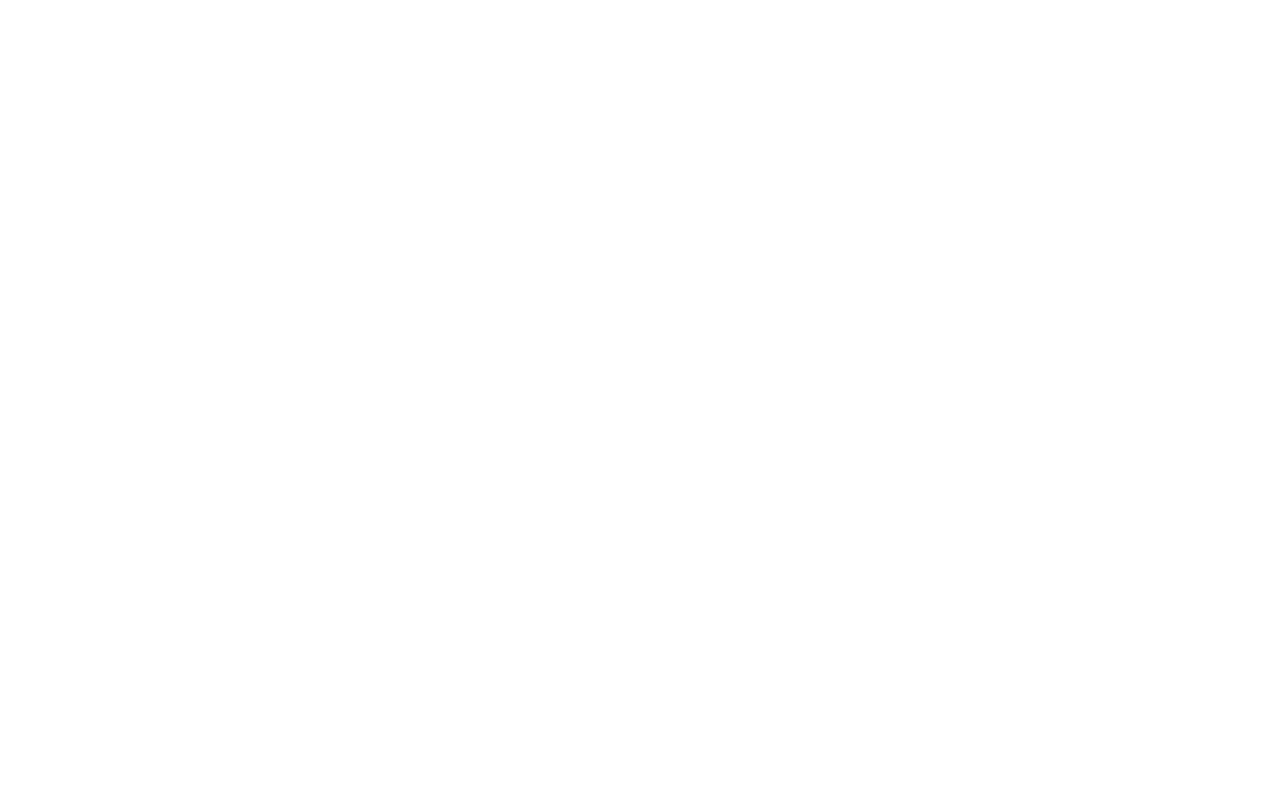
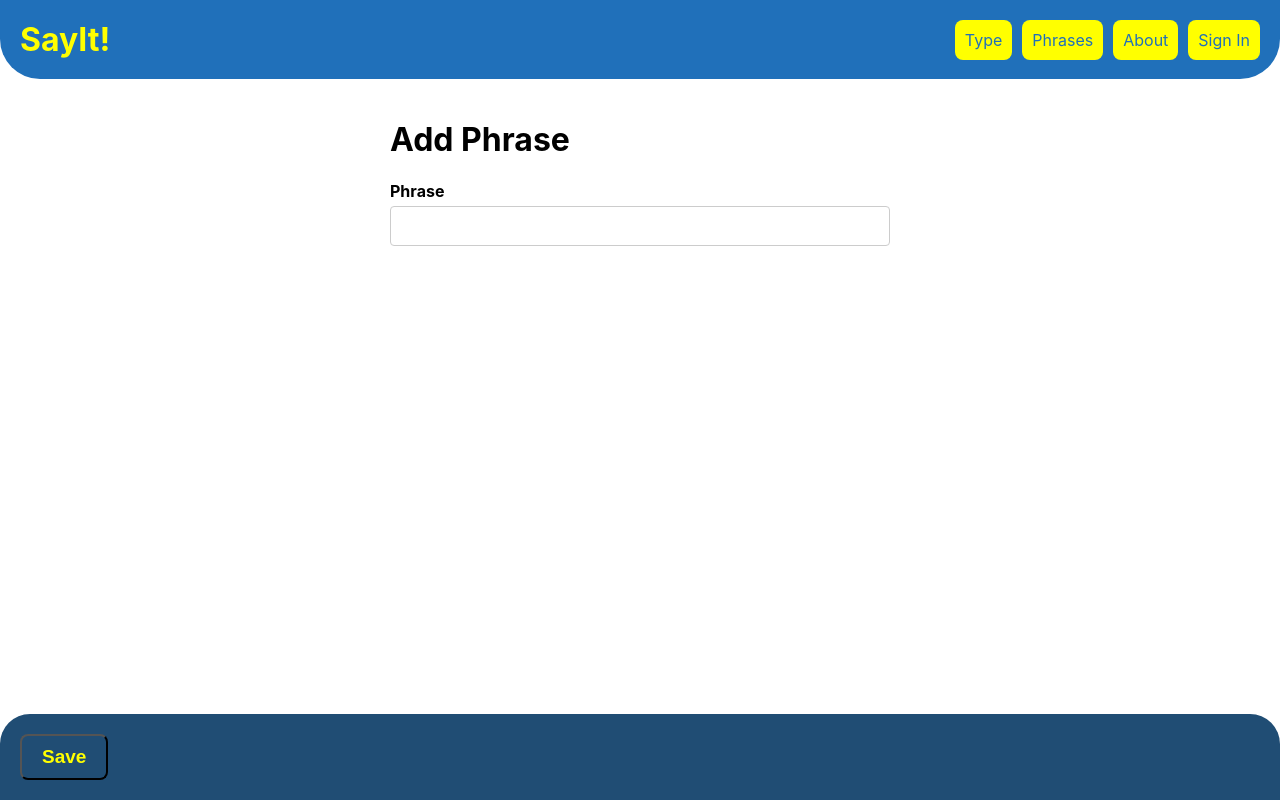
Before and after one commit to enaboapps/sayit-web, a React (Create React App) app: page /boards/1/phrases/add in a window 1280 px wide. Before the commit this address had no page. Built offline with nearby package versions, Linux system fonts and the light colour scheme.

Commit message:
Add phrase page added

```diff
--- a/src/App.js
+++ b/src/App.js
@@ -6,6 +6,7 @@ import PhraseBoardsPage from './pages/phrases/PhraseBoardsPage';
 import AddPhraseBoardPage from './pages/phrases/AddPhraseBoardPage';
 import EditPhraseBoardPage from './pages/phrases/EditPhraseBoardPage';
 import PhrasesPage from './pages/phrases/PhrasesPage';
+import AddPhrasePage from './pages/phrases/AddPhrasePage';
 import SignInPage from './pages/auth-flow/SignInPage';
 import SignUpPage from './pages/auth-flow/SignUpPage';
 import ResetPasswordPage from './pages/auth-flow/ResetPasswordPage';
@@ -22,6 +23,7 @@ function App() {
           <Route path="/boards/add" element={<AddPhraseBoardPage />} />
           <Route path="/boards/edit/:id" element={<EditPhraseBoardPage />} />
           <Route path="/boards/:id/phrases" element={<PhrasesPage />} />
+          <Route path="/boards/:id/phrases/add" element={<AddPhrasePage />} />
           <Route path="/sign-in" element={<SignInPage />} />
           <Route path="/sign-up" element={<SignUpPage />} />
           <Route path="/reset-password" element={<ResetPasswordPage />} />
--- a/src/business-logic/phrases/PhraseStore.js
+++ b/src/business-logic/phrases/PhraseStore.js
@@ -135,6 +135,7 @@ class PhraseStore {
         const col = this.getCollection();
         const phraseCol = collection(col, phraseBoardId, "phrases");
         const phrase = new Phrase();
+        phrase.title = text;
         phrase.text = text;
         phrase.position = this.phraseCount + 1;
         var success = false;
--- /dev/null
+++ b/src/pages/phrases/AddPhrasePage.js
@@ -0,0 +1,59 @@
+// This page is for adding a new phrase to a phrase board
+// It will display a form for the user to enter the phrase
+// The user can click a button to add the phrase
+
+import React, { useState } from 'react';
+import BaseLayout from '../../layout/BaseLayout';
+import '../../global.css';
+import getPhraseStoreInstance from '../../business-logic/phrases/PhraseStore';
+import { useNavigate, useParams } from 'react-router-dom';
+
+function AddPhrasePage() {
+    const [phrase, setPhrase] = useState("");
+    const { id } = useParams();
+
+    const navigate = useNavigate();
+
+    function handlePhraseChange(event) {
+        setPhrase(event.target.value);
+    }
+
+    async function handleAddPhrase() {
+        const phraseStore = getPhraseStoreInstance();
+        await phraseStore.createPhrase(id, phrase);
+        navigate(`/boards/${id}/phrases`);
+    }
+
+    function bottomBar() {
+        return (
+            <div className="bottom-bar">
+                <button className="btn-default" onClick={handleAddPhrase}>
+                    Save
+                </button>
+            </div>
+        );
+    }
+
+    return (
+        <BaseLayout>
+            <div className="container">
+                <h1>Add Phrase</h1>
+                <div className="form">
+                    <div className="form-group">
+                        <label htmlFor="phrase">Phrase</label>
+                        <input
+                            type="text"
+                            id="phrase"
+                            name="phrase"
+                            value={phrase}
+                            onChange={handlePhraseChange}
+                        />
+                    </div>
+                </div>
+            </div>
+            {bottomBar()}
+        </BaseLayout>
+    );
+}
+
+export default AddPhrasePage;
```
